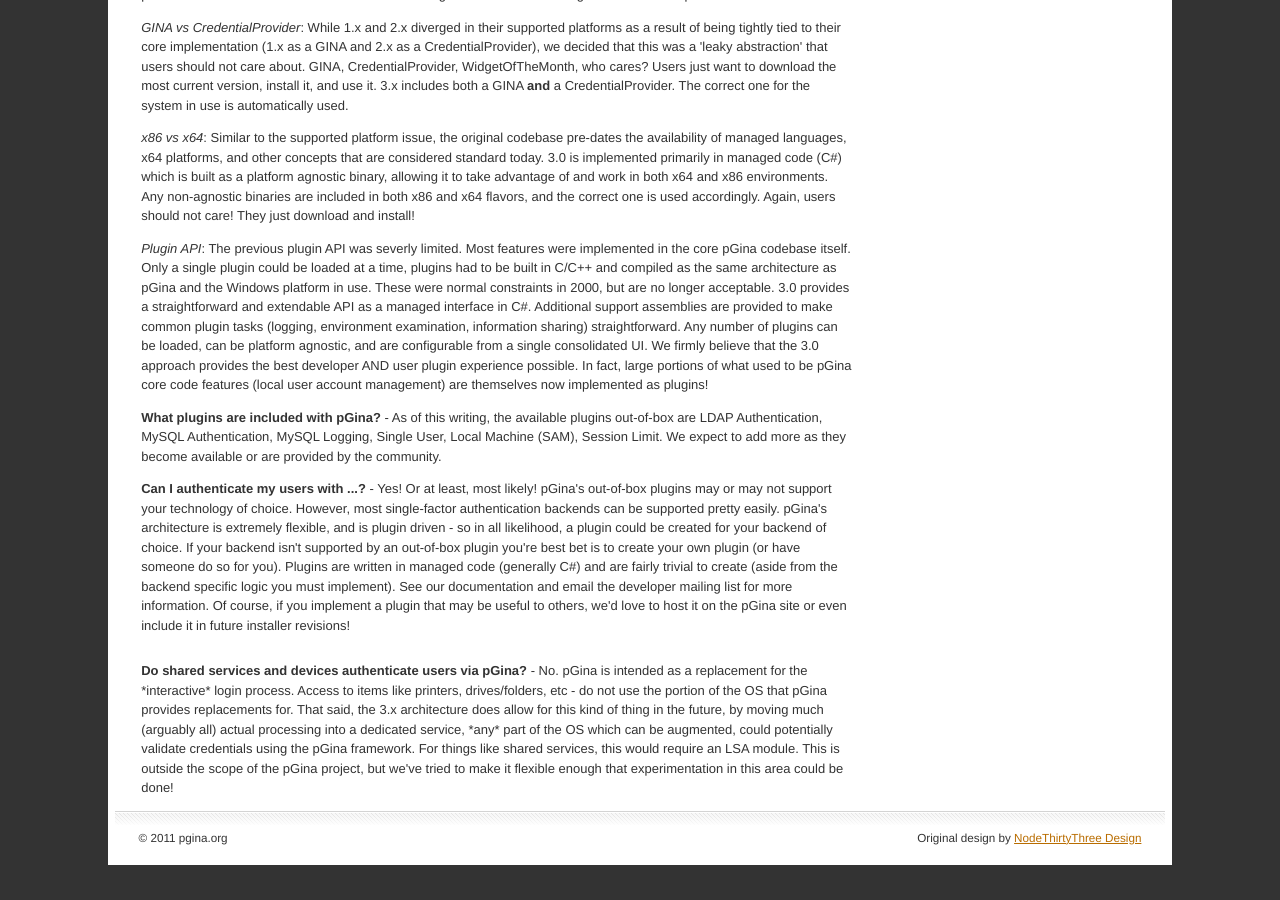
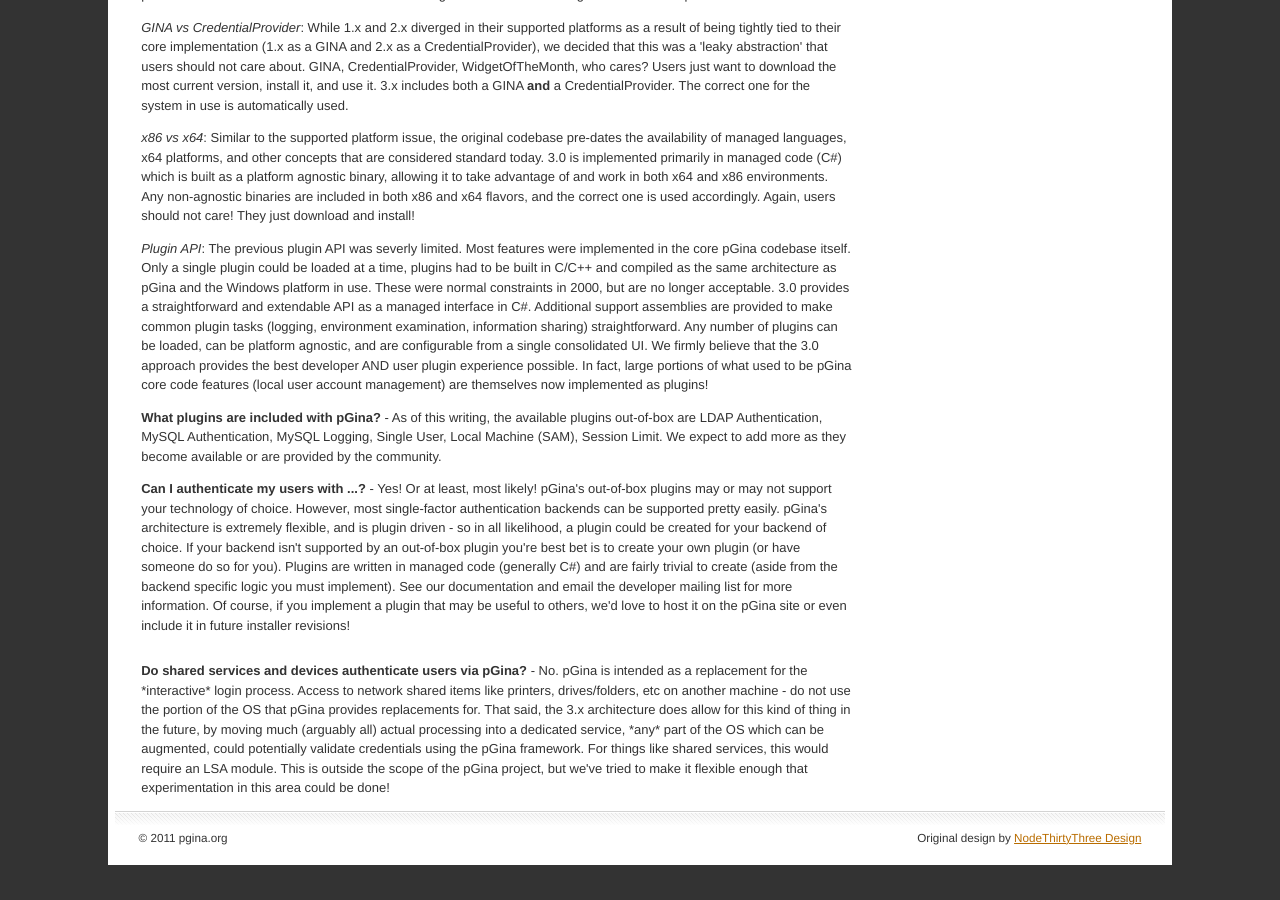
Before and after one commit to pgina/pgina.github.com, a Jekyll site: the page built from faq.html, in a window 1280 px wide and 900 px high, scrolled down 676 px. Built offline with Jekyll 4.4.1, drawn with Linux system fonts in a browser that asks for light colours.

Commit message:
update faq text a bit, to be clear that the issue is *remote* resources

```diff
--- a/faq.html
+++ b/faq.html
@@ -71,8 +71,8 @@
   </div>
 
   <p id="lsaauth"><strong>Do shared services and devices authenticate users via pGina?</strong> - No.  pGina
-  is intended as a replacement for the *interactive* login process.  Access to items like printers,
-  drives/folders, etc - do not use the portion of the OS that pGina provides replacements for.  That said,
+  is intended as a replacement for the *interactive* login process.  Access to network shared items like printers,
+  drives/folders, etc on another machine - do not use the portion of the OS that pGina provides replacements for.  That said,
   the 3.x architecture does allow for this kind of thing in the future, by moving much (arguably all) actual
   processing into a dedicated service, *any* part of the OS which can be augmented, could potentially
   validate credentials using the pGina framework.  For things like shared services, this would require an
```
